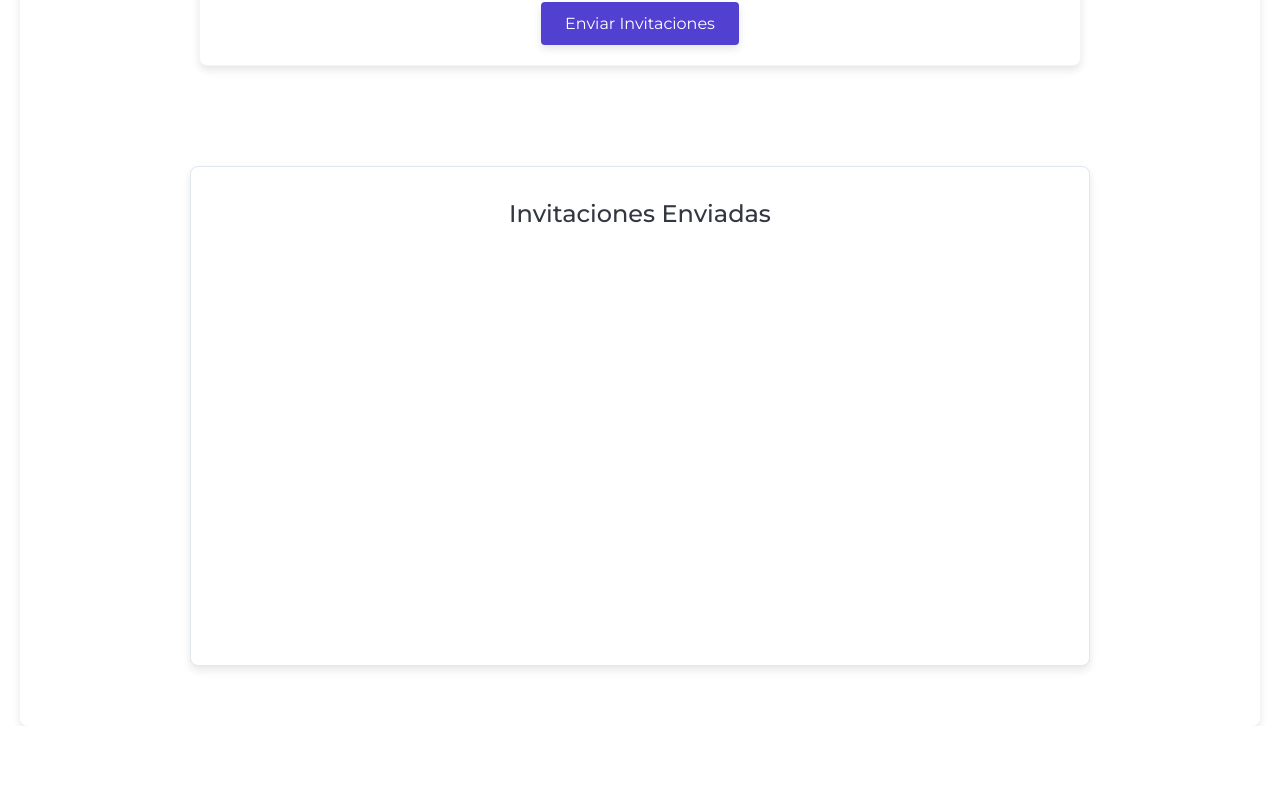
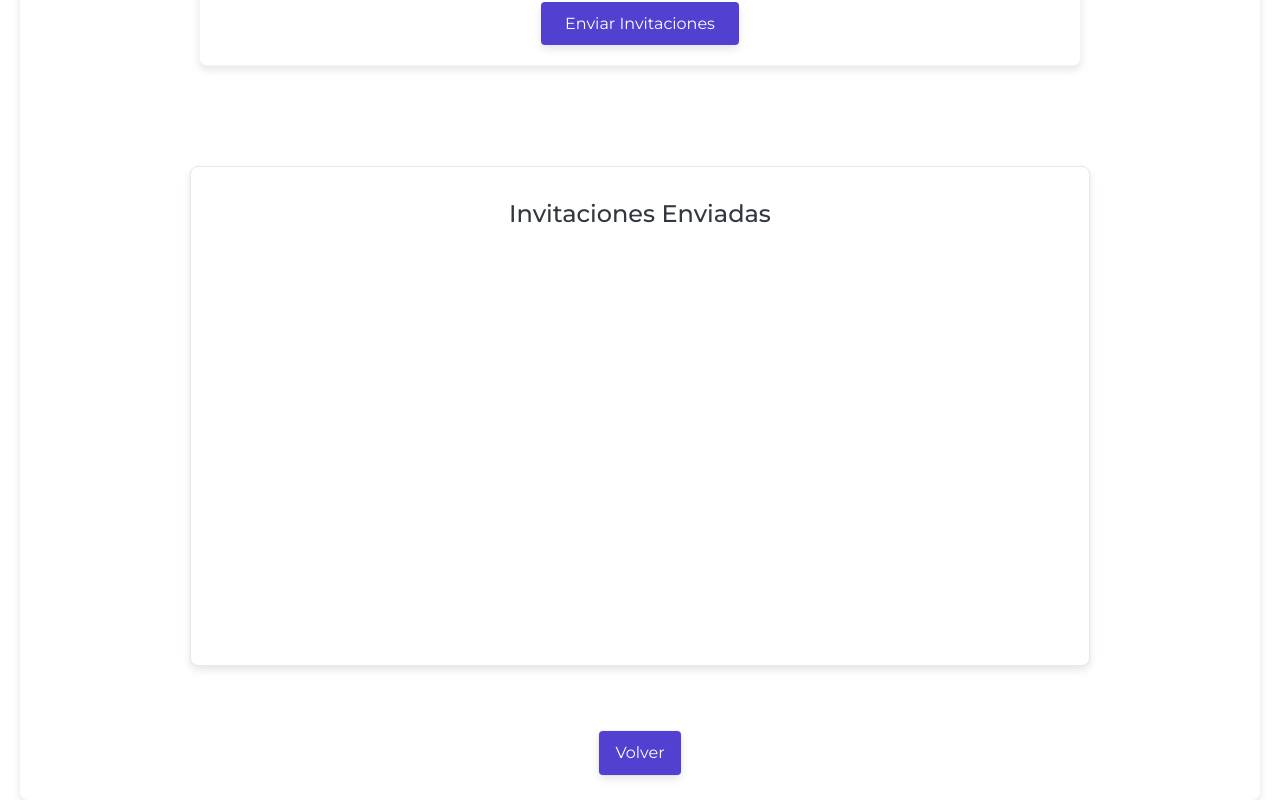
Before and after one commit to FSDSTR1023/turquesa-frontend, a React (Vite) app: page /gestion-invitados in a window 1280 px wide. Shown: the part 792-1592 px from the top of the page. Before the commit the page ends 1518 px from the top, so only its background shows below. Built offline with nearby package versions, Linux system fonts and the light colour scheme.

Commit message:
boton volver gestion de invitados

```diff
--- a/src/pages/GestionDeInvitados.jsx
+++ b/src/pages/GestionDeInvitados.jsx
@@ -6,6 +6,7 @@ import Navbar from "../components/Navbar.jsx";
 import FormularioAniadirInvitado from "../components/FormularioAniadirInvitado";
 import ListaDeInvitados from "../components/ListaDeInvitados";
 import ListaDeInvitadosEnviados from "../components/ListaDeInvitadosEnviados";
+import {Link} from 'react-router-dom';
 
 // Context and API utilities
 import { useTarjeta } from '../components/TarjetaContexto';
@@ -92,7 +93,11 @@ function GestionDeInvitados() {
                 sentInvites={sentInvites}
                 onUpdateStatus={() => {}} // Define or update this function based on your needs
             />
+             <div className="container-buttom-gestiondeinvitados">
+        <button className="buttomMorado"><Link to="/adquirida">Volver</Link></button>
         </div>
+        </div>
+
         </>
     );
 }
--- a/src/styles/GestionDeInvitados.css
+++ b/src/styles/GestionDeInvitados.css
@@ -20,3 +20,13 @@
   border-radius: 8px 8px 0 0; /* Only round the top corners */
   font-size: 1.5rem; /* Larger font size for headers */
 }
+
+.container-buttom-gestiondeinvitados{
+  display: flex;
+  justify-content: center;
+}
+
+.container-buttom-gestiondeinvitados a{
+  text-decoration: none;
+  color:#fff;
+}
```
